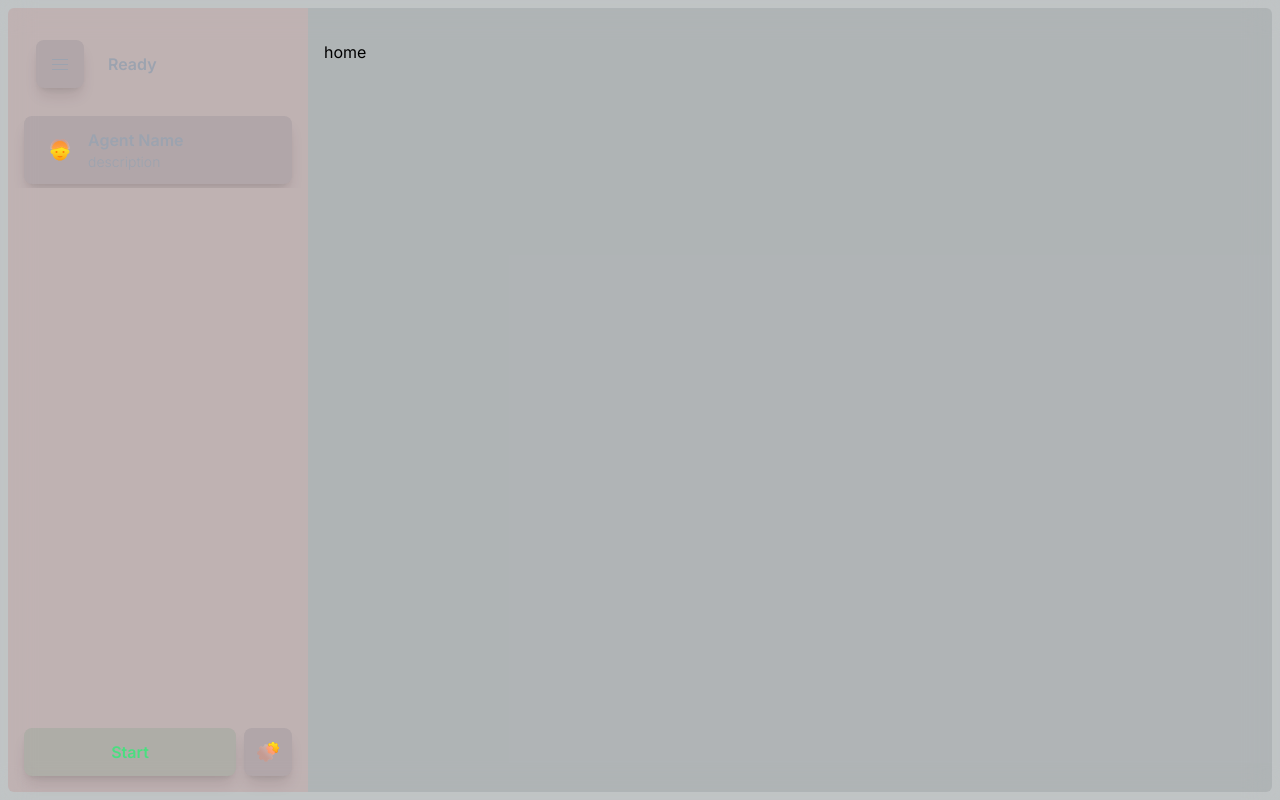
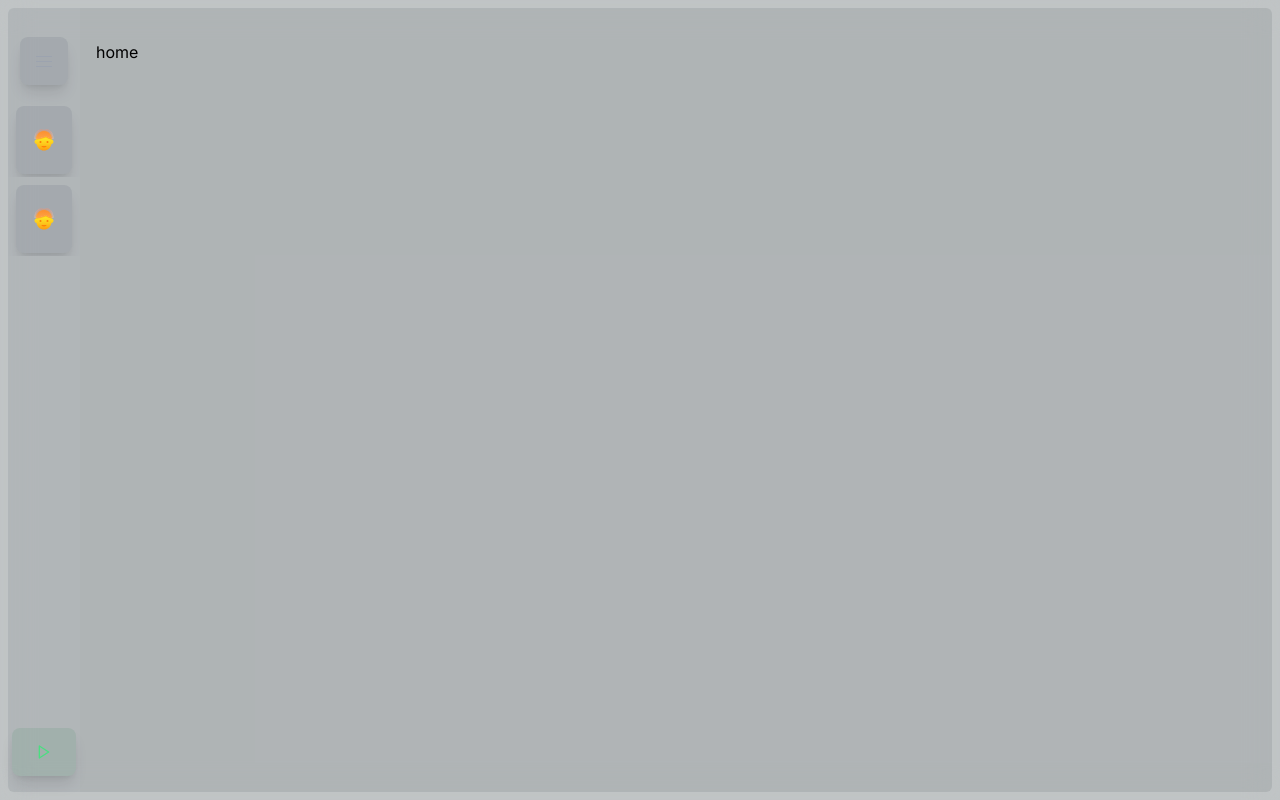
Before and after one commit to ln64-git/trading-bot, a Next.js app: page / in a window 1280 px wide. Built offline with nearby package versions, Linux system fonts and the light colour scheme.

Commit message:
sidebar complete

```diff
--- a/src/components/agent-card.tsx
+++ b/src/components/agent-card.tsx
@@ -1,18 +1,39 @@
-import { AgentIcon } from "@/utils/agenbt-icon";
-import { FemaleIcon } from "@/utils/female-icon";
-import { MaleIcon } from "@/utils/male-icon";
-import React from "react";
+"use client";
+import useSidebarStore from "@/store/store";
+import { MaleIcon } from "@/components/icons/male-icon";
+import { FemaleIcon } from "@/components/icons/female-icon";
+import React, { useState, useEffect } from "react";
 
 export default function AgentCard() {
+  const isOpen = useSidebarStore((state) => state.isOpen);
+  const [isMale, setIsMale] = useState(true);
+
+  useEffect(() => {
+    // Randomly set isMale to true or false
+    setIsMale(Math.random() > 0.5);
+  }, []);
+
   return (
-    <div className="flex items-center justify-center h-full">
-      <button className="bg-gray-700 bg-opacity-10 text-gray-400 hover:text-gray-300 font-semibold py-3 px-6 rounded-lg shadow-lg hover:bg-gray-600 hover:bg-opacity-10 focus:outline-none transition ease-in-out duration-300 transform hover:scale-105 w-full mx-4 my-1 flex items-center">
-        <div className="pr-4">
-          <MaleIcon />
+    <div className="flex items-center justify-center h-full overflow-hidden">
+      <button className="h-[68px] bg-gray-700 bg-opacity-10 text-gray-400 hover:text-gray-300 font-semibold px-4 rounded-lg shadow-lg hover:bg-gray-600 hover:bg-opacity-10 focus:outline-none transition ease-in-out duration-300 transform hover:scale-105 w-full mx-2 my-1 flex items-center overflow-hidden">
+        <div className="flex justify-center items-center pr-4 w-10 h-10">
+          {isMale ? <MaleIcon /> : <FemaleIcon />}
         </div>
-        <div>
-          <p className="text-left">Agent Name</p>
-          <p className="text-left text-sm font-light">description</p>
+        <div
+          className={`flex flex-col justify-center transition-opacity duration-500 ${
+            isOpen ? "opacity-100" : "opacity-0"
+          } overflow-hidden whitespace-nowrap text-ellipsis`}
+        >
+          {isOpen && (
+            <>
+              <p className="text-left whitespace-nowrap overflow-hidden text-ellipsis">
+                Agent Name
+              </p>
+              <p className="text-left text-sm font-light overflow-hidden text-ellipsis">
+                description
+              </p>
+            </>
+          )}
         </div>
       </button>
     </div>
--- /dev/null
+++ b/src/components/icons/play-icon.tsx
@@ -0,0 +1,21 @@
+// PlayIcon.tsx
+import React from "react";
+
+const PlayIcon = () => (
+  <svg
+    xmlns="http://www.w3.org/2000/svg"
+    width="24"
+    height="24"
+    viewBox="0 0 24 24"
+    fill="none"
+    stroke="currentColor"
+    strokeWidth="2"
+    strokeLinecap="round"
+    strokeLinejoin="round"
+    className="feather feather-play"
+  >
+    <polygon points="5 3 19 12 5 21 5 3"></polygon>
+  </svg>
+);
+
+export default PlayIcon;
--- a/src/components/sidebar-item.tsx
+++ /dev/null
@@ -1,22 +0,0 @@
-import React from "react";
-
-interface SidebarItemProps {
-  icon: React.ReactNode;
-  children: React.ReactNode;
-  isOpen: boolean;
-}
-
-const SidebarItem: React.FC<SidebarItemProps> = ({
-  icon,
-  children,
-  isOpen,
-}) => {
-  return (
-    <div className="flex items-center space-x-2 p-2">
-      <div className="text-gray-400">{icon}</div>
-      {isOpen && <div>{children}</div>}
-    </div>
-  );
-};
-
-export default SidebarItem;
--- a/src/components/sidebar.tsx
+++ b/src/components/sidebar.tsx
@@ -10,16 +10,17 @@ const Sidebar: React.FC = () => {
 
   return (
     <div
-      className={`bg-red-700 bg-opacity-10 ${
-        isOpen ? "w-[300px]" : "w-[80px]"
+      className={`bg-gray-700 bg-opacity-10 ${
+        isOpen ? "w-[300px]" : "w-[72px]"
       } h-full rounded-tl-md rounded-bl-md hidden sm:flex flex-col justify-between transition-width duration-300 ease-in-out`}
     >
-      <div className="flex flex-col space-y-2 overflow-y-auto mt-4">
+      <div className="flex flex-col space-y-1 overflow-y-auto mt-4">
         <StatusCard />
-        {isOpen && <AgentCard />}
+        <AgentCard />
+        <AgentCard />
       </div>
       <div>
-        {isOpen && <StartCard />}
+        <StartCard />
       </div>
     </div>
   );
--- a/src/components/start-card.tsx
+++ b/src/components/start-card.tsx
@@ -1,16 +1,28 @@
-import CogIcon from "@/utils/cog-icon";
+import useSidebarStore from "@/store/store";
+import CogIcon from "@/components/icons/cog-icon";
 import React from "react";
+import PlayIcon from "./icons/play-icon";
 
 export default function StartCard() {
+  const isOpen = useSidebarStore((state) => state.isOpen);
+
   return (
     <div className="flex items-center justify-center h-full">
       <div className="flex items-center w-full m-4 space-x-2">
         <button className="flex-1 bg-green-700 bg-opacity-10 text-green-400 hover:text-green-300 font-semibold py-3 px-6 rounded-lg shadow-lg hover:bg-green-600 hover:bg-opacity-10 transition ease-in-out duration-300 transform hover:scale-105">
-          Start
+          {isOpen ? (
+            <p>Start</p>
+          ) : (
+            <div className=" w-4 h-6 flex items-center justify-center">
+              <PlayIcon />
+            </div>
+          )}
         </button>
-        <button className="p-3 bg-gray-700 bg-opacity-10 text-gray-400 hover:text-gray-300 rounded-lg shadow-lg hover:bg-gray-600 hover:bg-opacity-10 transition ease-in-out duration-300 transform hover:scale-105">
-          <CogIcon />
-        </button>
+        {isOpen && (
+          <button className="w-12 h-12 p-3 bg-gray-700 bg-opacity-10 text-gray-400 hover:text-gray-300 rounded-lg shadow-lg hover:bg-gray-600 hover:bg-opacity-10 transition ease-in-out duration-300 transform hover:scale-105 flex items-center justify-center">
+            <CogIcon />
+          </button>
+        )}
       </div>
     </div>
   );
--- a/src/components/status-card.tsx
+++ b/src/components/status-card.tsx
@@ -5,19 +5,22 @@ import useSidebarStore from "@/store/store";
 
 const StatusCard: React.FC = () => {
   const toggleSidebar = useSidebarStore((state) => state.toggleSidebar);
+  const isOpen = useSidebarStore((state) => state.isOpen);
 
   return (
-    <div className="flex items-center justify-center h-full">
-      <div className="text-gray-400 font-semibold py-3 px-2 rounded-lg w-full mx-4 my-1 flex items-center">
+    <div className="flex  items-center justify-center h-full">
+      <div className="text-gray-400 font-semibold py-2 px-2 rounded-lg w-full mx-4 my-1 flex items-center">
         <button
           className="ml-1 bg-gray-700 bg-opacity-10 rounded-lg mr-6 shadow-lg hover:bg-gray-600 hover:bg-opacity-10 focus:outline-none transition ease-in-out duration-300 transform hover:scale-105"
           onClick={toggleSidebar}
         >
           <Hamburger size={16} />
         </button>
-        <div>
-          <p className="text-left">Ready</p>
-        </div>
+        {isOpen && (
+          <div className="transition-opacity duration-500 opacity-100">
+            <p className="text-left">Ready</p>
+          </div>
+        )}
       </div>
     </div>
   );
--- a/src/store/store.ts
+++ b/src/store/store.ts
@@ -6,7 +6,7 @@ interface SidebarState {
 }
 
 const useSidebarStore = create<SidebarState>((set) => ({
-  isOpen: true,
+  isOpen: false,
   toggleSidebar: () => set((state) => ({ isOpen: !state.isOpen })),
 }));
 
```
Also changed, not shown: src/components/icons/agenbt-icon.tsx (renamed from src/utils/agenbt-icon.tsx), src/components/icons/cog-icon.tsx (renamed from src/utils/cog-icon.tsx), src/components/icons/female-icon.tsx (renamed from src/utils/female-icon.tsx), src/components/icons/male-icon.tsx (renamed from src/utils/male-icon.tsx).
